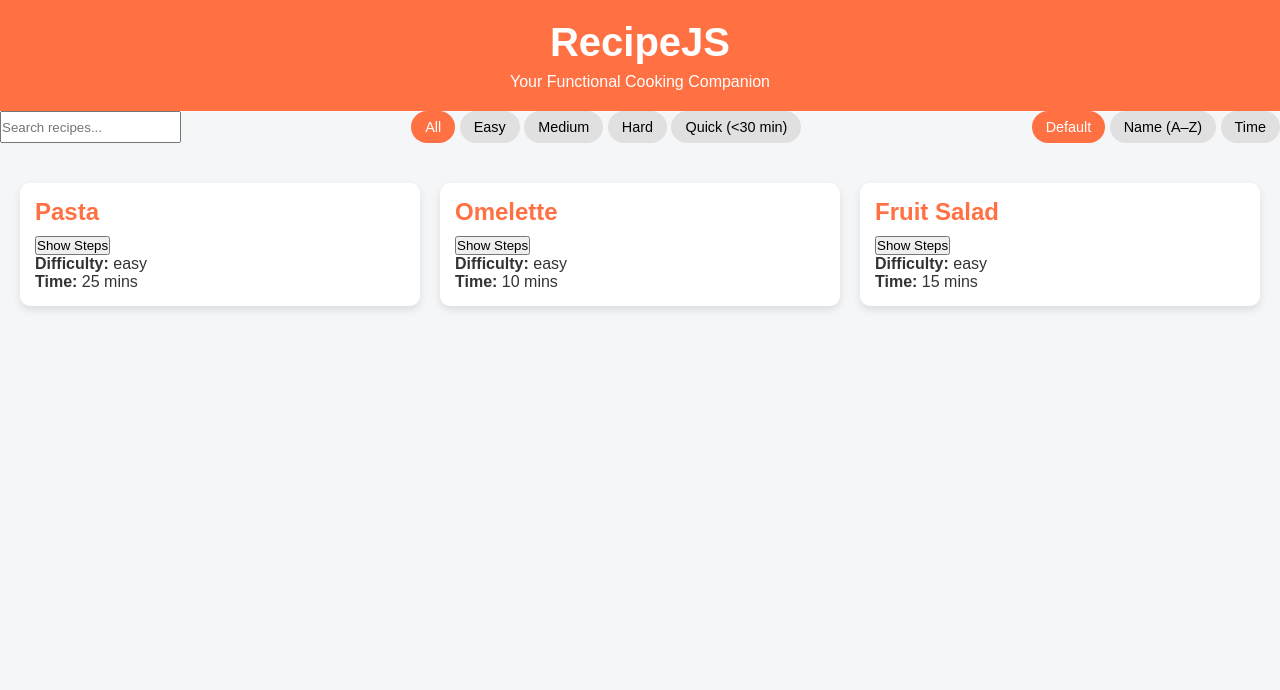
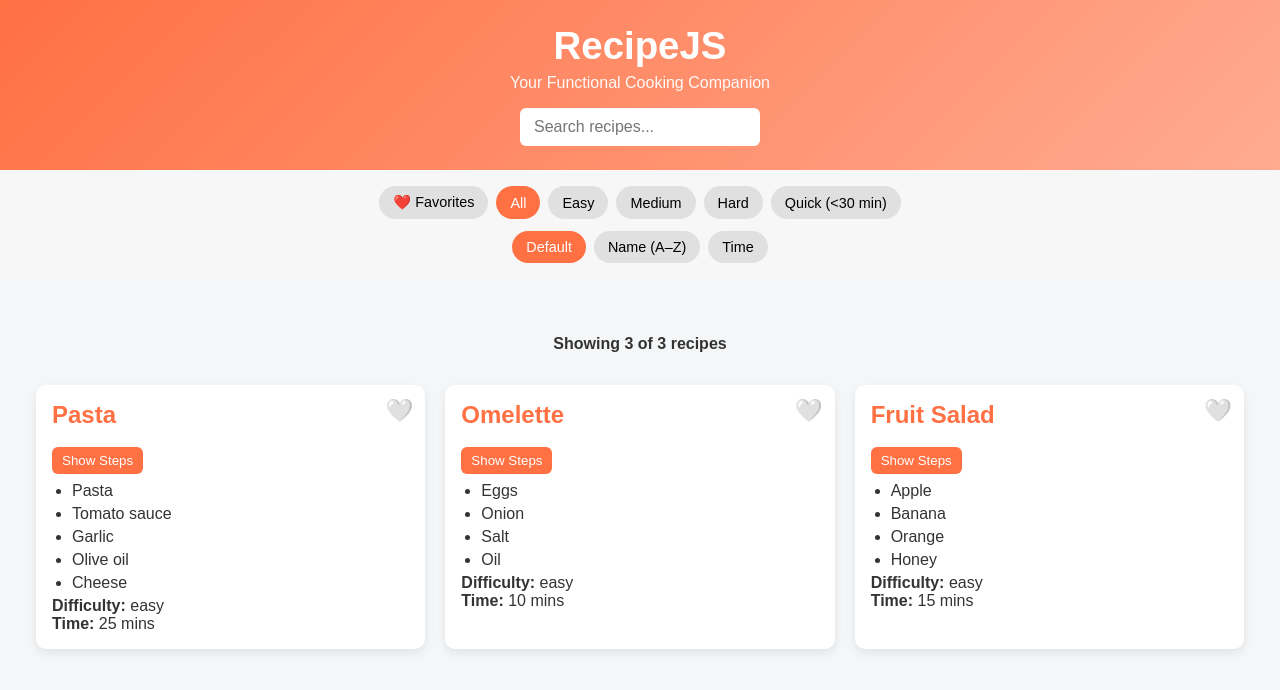
Before and after one commit to aslahnp5-source/recipejs-functional-cooking, a plain HTML site: page index.html in a window 1280 px wide. Drawn offline with Linux system fonts and the light colour scheme.

Commit message:
Part 4: added search, favorites, counter, and final polish

```diff
--- a/app.js
+++ b/app.js
@@ -1,7 +1,7 @@
-const RecipeApp = (() => {
-  // =========================
-  // Recipe Data
-  // =========================
+(() => {
+  /* =======================
+     Recipe Data
+  ======================= */
   const recipes = [
     {
       id: 1,
@@ -61,138 +61,180 @@ const RecipeApp = (() => {
     }
   ];
 
-  // =========================
-  // State
-  // =========================
+  /* =======================
+     State
+  ======================= */
   let currentFilter = "all";
   let currentSort = "none";
+  let searchQuery = "";
+  let favorites = JSON.parse(localStorage.getItem("recipeFavorites")) || [];
+  let debounceTimer;
 
-  // =========================
-  // Recursive Steps Renderer
-  // =========================
-  const renderSteps = (steps, level = 0) => {
-    return steps
-      .map(step => {
+  /* =======================
+     DOM References
+  ======================= */
+  const recipeContainer = document.getElementById("recipe-container");
+  const filterButtons = document.querySelectorAll("[data-filter]");
+  const sortButtons = document.querySelectorAll("[data-sort]");
+  const searchInput = document.getElementById("search-input");
+  const clearSearchBtn = document.getElementById("clear-search");
+  const recipeCounter = document.getElementById("recipe-counter");
+
+  /* =======================
+     Helpers
+  ======================= */
+  const saveFavorites = () =>
+    localStorage.setItem("recipeFavorites", JSON.stringify(favorites));
+
+  const toggleFavorite = (id) => {
+    favorites = favorites.includes(id)
+      ? favorites.filter(fav => fav !== id)
+      : [...favorites, id];
+
+    saveFavorites();
+    updateDisplay();
+  };
+
+  const renderIngredients = (ingredients) =>
+    ingredients.map(item => `<li>${item}</li>`).join("");
+
+  const renderSteps = (steps, level = 0) =>
+    steps.map(step => {
       if (typeof step === "string") {
         return `<li style="margin-left:${level * 20}px">➡️ ${step}</li>`;
       }
-
-        if (step.substeps) {
       return `
         <li style="margin-left:${level * 20}px">
           🔹 ${step.text}
-              <ul>
-                ${renderSteps(step.substeps, level + 1)}
-              </ul>
+          <ul>${renderSteps(step.substeps, level + 1)}</ul>
         </li>
       `;
-        }
-      })
-      .join("");
-  };
+    }).join("");
 
-  // =========================
-  // Card Creator
-  // =========================
-  const createRecipeCard = recipe => `
+  const createRecipeCard = (recipe) => `
     <div class="recipe-card">
       <h2>${recipe.name}</h2>
+
+      <button
+        class="favorite-btn"
+        data-id="${recipe.id}"
+      >
+        ${favorites.includes(recipe.id) ? "❤️" : "🤍"}
+      </button>
 
       <button class="toggle-steps" data-id="${recipe.id}">
         Show Steps
       </button>
 
       <div class="steps-container" id="steps-${recipe.id}" style="display:none">
-        <ul>
-          ${renderSteps(recipe.steps)}
-        </ul>
+        <ul>${renderSteps(recipe.steps)}</ul>
       </div>
+
+      <ul>${renderIngredients(recipe.ingredients)}</ul>
 
       <p><strong>Difficulty:</strong> ${recipe.difficulty}</p>
       <p><strong>Time:</strong> ${recipe.time} mins</p>
     </div>
   `;
 
-  // =========================
-  // Render Recipes
-  // =========================
-  const renderRecipes = list => {
-    const container = document.getElementById("recipe-container");
-    container.innerHTML = list.map(createRecipeCard).join("");
+  const renderRecipes = (list) => {
+    recipeContainer.innerHTML = list.map(createRecipeCard).join("");
+    recipeCounter.textContent = `Showing ${list.length} of ${recipes.length} recipes`;
   };
 
-  // =========================
-  // Filter & Sort
-  // =========================
-  const filterRecipes = (list, filter) => {
-    if (filter === "all") return list;
-    return list.filter(r => r.difficulty === filter);
+  /* =======================
+     Filters & Search
+  ======================= */
+  const applySearch = (list) => {
+    if (!searchQuery) return list;
+
+    const q = searchQuery.toLowerCase();
+    return list.filter(recipe =>
+      recipe.name.toLowerCase().includes(q) ||
+      recipe.ingredients.some(i => i.toLowerCase().includes(q))
+    );
   };
 
-  const sortRecipes = (list, sortType) => {
-    if (sortType === "time") {
+  const applyFilter = (list) => {
+    if (currentFilter === "favorites") {
+      return list.filter(r => favorites.includes(r.id));
+    }
+
+    if (currentFilter === "quick") {
+      return list.filter(r => r.time < 30);
+    }
+
+    if (currentFilter === "all") return list;
+    return list.filter(r => r.difficulty === currentFilter);
+  };
+
+  const applySort = (list) => {
+    if (currentSort === "time") {
       return [...list].sort((a, b) => a.time - b.time);
     }
-    if (sortType === "name") {
+    if (currentSort === "name") {
       return [...list].sort((a, b) => a.name.localeCompare(b.name));
     }
     return list;
   };
 
-  const updateRecipes = () => {
-    let updated = filterRecipes(recipes, currentFilter);
-    updated = sortRecipes(updated, currentSort);
-    renderRecipes(updated);
+  const updateDisplay = () => {
+    let result = applySearch(recipes);
+    result = applyFilter(result);
+    result = applySort(result);
+    renderRecipes(result);
   };
 
-  // =========================
-  // Event Delegation
-  // =========================
-  const setupEventListeners = () => {
-    document
-      .getElementById("recipe-container")
-      .addEventListener("click", e => {
+  /* =======================
+     Events
+  ======================= */
+  filterButtons.forEach(btn =>
+    btn.addEventListener("click", () => {
+      currentFilter = btn.dataset.filter;
+      updateDisplay();
+    })
+  );
+
+  sortButtons.forEach(btn =>
+    btn.addEventListener("click", () => {
+      currentSort = btn.dataset.sort;
+      updateDisplay();
+    })
+  );
+
+  searchInput.addEventListener("input", () => {
+    clearTimeout(debounceTimer);
+    clearSearchBtn.style.display = "inline";
+
+    debounceTimer = setTimeout(() => {
+      searchQuery = searchInput.value.trim();
+      updateDisplay();
+    }, 300);
+  });
+
+  clearSearchBtn.addEventListener("click", () => {
+    searchInput.value = "";
+    searchQuery = "";
+    clearSearchBtn.style.display = "none";
+    updateDisplay();
+  });
+
+  recipeContainer.addEventListener("click", (e) => {
     if (e.target.classList.contains("toggle-steps")) {
       const id = e.target.dataset.id;
-          const stepsDiv = document.getElementById(`steps-${id}`);
+      const box = document.getElementById(`steps-${id}`);
+      box.style.display = box.style.display === "none" ? "block" : "none";
+      e.target.textContent =
+        box.style.display === "none" ? "Show Steps" : "Hide Steps";
+    }
 
-          if (stepsDiv.style.display === "none") {
-            stepsDiv.style.display = "block";
-            e.target.textContent = "Hide Steps";
-          } else {
-            stepsDiv.style.display = "none";
-            e.target.textContent = "Show Steps";
-          }
+    if (e.target.classList.contains("favorite-btn")) {
+      toggleFavorite(Number(e.target.dataset.id));
     }
   });
 
-    document.querySelectorAll("[data-filter]").forEach(btn => {
-      btn.addEventListener("click", () => {
-        currentFilter = btn.dataset.filter;
-        updateRecipes();
-      });
-    });
-
-    document.querySelectorAll("[data-sort]").forEach(btn => {
-      btn.addEventListener("click", () => {
-        currentSort = btn.dataset.sort;
-        updateRecipes();
-      });
-    });
-  };
-
-  // =========================
-  // Public Init
-  // =========================
-  const init = () => {
-    console.log("RecipeApp initializing...");
-    setupEventListeners();
-    updateRecipes();
-    console.log("RecipeApp ready!");
-  };
-
-  return { init };
+  /* =======================
+     Init
+  ======================= */
+  updateDisplay();
 })();
-
-// Start App
-RecipeApp.init();
--- a/index.html
+++ b/index.html
@@ -1,25 +1,33 @@
 <!DOCTYPE html>
 <html lang="en">
 <head>
-    <meta charset="UTF-8">
-    <meta name="viewport" content="width=device-width, initial-scale=1.0">
+  <meta charset="UTF-8" />
+  <meta name="viewport" content="width=device-width, initial-scale=1.0" />
   <title>RecipeJS - Your Functional Cooking Companion</title>
-    <link rel="stylesheet" href="style.css">
+  <link rel="stylesheet" href="style.css" />
 </head>
 <body>
 
+  <!-- Header = Banner -->
   <header>
-        <h1> RecipeJS</h1>
+    <h1>RecipeJS</h1>
     <p>Your Functional Cooking Companion</p>
-    </header>
-<section class="controls">
+
+    <div class="search-bar">
       <input
         type="text"
         id="search-input"
         placeholder="Search recipes..."
       />
+      <button id="clear-search" style="display: none;">❌</button>
+    </div>
+  </header>
+
+  <!-- Controls -->
+  <section class="controls">
 
     <div class="filters">
+      <button data-filter="favorites">❤️ Favorites</button>
       <button data-filter="all" class="active">All</button>
       <button data-filter="easy">Easy</button>
       <button data-filter="medium">Medium</button>
@@ -32,11 +40,15 @@
       <button data-sort="name">Name (A–Z)</button>
       <button data-sort="time">Time</button>
     </div>
+
   </section>
 
+  <!-- Main Content -->
   <main>
+    <p id="recipe-counter">Showing 0 of 0 recipes</p>
+
     <div id="recipe-container">
-            <!-- Recipe cards will be rendered here by JavaScript -->
+      <!-- Recipe cards rendered by JS -->
     </div>
   </main>
 
--- a/style.css
+++ b/style.css
@@ -1,3 +1,6 @@
+/* =======================
+   RESET & BASE
+======================= */
 * {
   margin: 0;
   padding: 0;
@@ -10,37 +13,125 @@ body {
   color: #333;
 }
 
+/* =======================
+   HEADER / BANNER
+======================= */
 header {
-    background-color: #ff7043;
+  background: linear-gradient(135deg, #ff7043, #ffab91);
   color: white;
-    padding: 20px;
+  padding: 24px;
   text-align: center;
 }
 
 header h1 {
-    font-size: 2.5rem;
+  font-size: 2.4rem;
+  margin: 0;
 }
 
 header p {
-    margin-top: 8px;
+  margin: 6px 0 16px;
+  font-size: 1rem;
+  opacity: 0.95;
+}
+
+/* Search bar */
+.search-bar {
+  display: flex;
+  justify-content: center;
+  gap: 8px;
+}
+
+#search-input {
+  padding: 10px 14px;
+  width: 240px;
+  border-radius: 6px;
+  border: none;
+  outline: none;
   font-size: 1rem;
 }
 
+#clear-search {
+  padding: 8px 10px;
+  border: none;
+  border-radius: 6px;
+  cursor: pointer;
+  font-size: 1rem;
+}
+
+/* =======================
+   MAIN
+======================= */
 main {
   padding: 20px;
 }
 
+/* =======================
+   CONTROLS
+======================= */
+.controls {
+  padding: 16px;
+  display: flex;
+  flex-direction: column;
+  gap: 12px;
+  background: #f7f7f7;
+  margin-bottom: 20px;
+}
+
+.filters,
+.sorts {
+  display: flex;
+  gap: 8px;
+  flex-wrap: wrap;
+  justify-content: center;
+}
+
+.controls button {
+  padding: 8px 14px;
+  border: none;
+  border-radius: 20px;
+  cursor: pointer;
+  background: #e0e0e0;
+  font-size: 0.9rem;
+  transition: 0.2s;
+}
+
+.controls button:hover {
+  background: #ffab91;
+}
+
+.controls button.active {
+  background: #ff7043;
+  color: white;
+}
+
+/* =======================
+   RECIPE COUNTER
+======================= */
+#recipe-counter {
+  text-align: center;
+  margin: 16px 0;
+  font-weight: 600;
+}
+
+/* =======================
+   RECIPE GRID
+======================= */
 #recipe-container {
   display: grid;
-    grid-template-columns: repeat(auto-fit, minmax(250px, 1fr));
+  grid-template-columns: repeat(auto-fit, minmax(260px, 1fr));
   gap: 20px;
+  padding: 16px;
 }
 
+/* =======================
+   RECIPE CARD
+======================= */
 .recipe-card {
-    background-color: white;
-    padding: 15px;
+  background: white;
   border-radius: 10px;
-    box-shadow: 0 4px 8px rgba(0, 0, 0, 0.1);
+  padding: 16px;
+  box-shadow: 0 4px 10px rgba(0,0,0,0.08);
+  position: relative;
 }
 
 .recipe-card h2 {
@@ -56,29 +147,43 @@ main {
   margin-bottom: 5px;
 }
 
-.controls {
-    display: flex;
-    justify-content: space-between;
-    flex-wrap: wrap;
-    gap: 15px;
-    margin-bottom: 20px;
+/* Favorite button */
+.favorite-btn {
+  position: absolute;
+  top: 12px;
+  right: 12px;
+  background: none;
+  border: none;
+  font-size: 1.4rem;
+  cursor: pointer;
 }
 
-.controls button {
-    padding: 8px 14px;
+/* Steps toggle button */
+.toggle-steps {
+  margin: 8px 0;
+  padding: 6px 10px;
+  border-radius: 6px;
   border: none;
-    border-radius: 20px;
-    background-color: #e0e0e0;
+  background: #ff7043;
+  color: white;
   cursor: pointer;
-    font-size: 0.9rem;
-    transition: background-color 0.3s;
 }
 
-.controls button:hover {
-    background-color: #ffab91;
+/* Steps list */
+.steps-container ul {
+  list-style: none;
+  padding-left: 0;
 }
 
-.controls button.active {
-    background-color: #ff7043;
-    color: white;
+/* =======================
+   RESPONSIVE
+======================= */
+@media (max-width: 600px) {
+  #search-input {
+    width: 180px;
   }
+
+  header h1 {
+    font-size: 2rem;
+  }
+}
```
Lines whose indentation alone changed are shown as unchanged.
